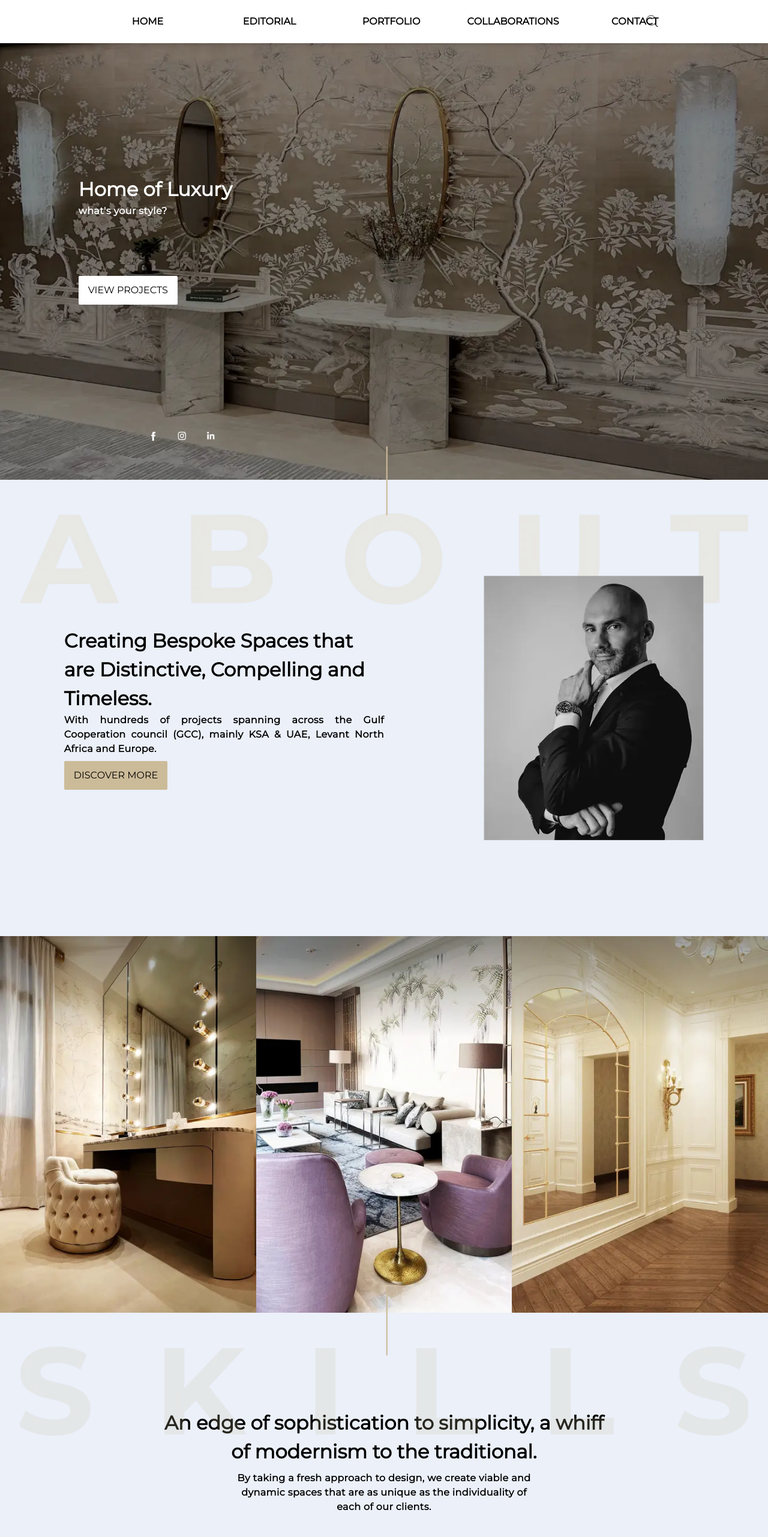
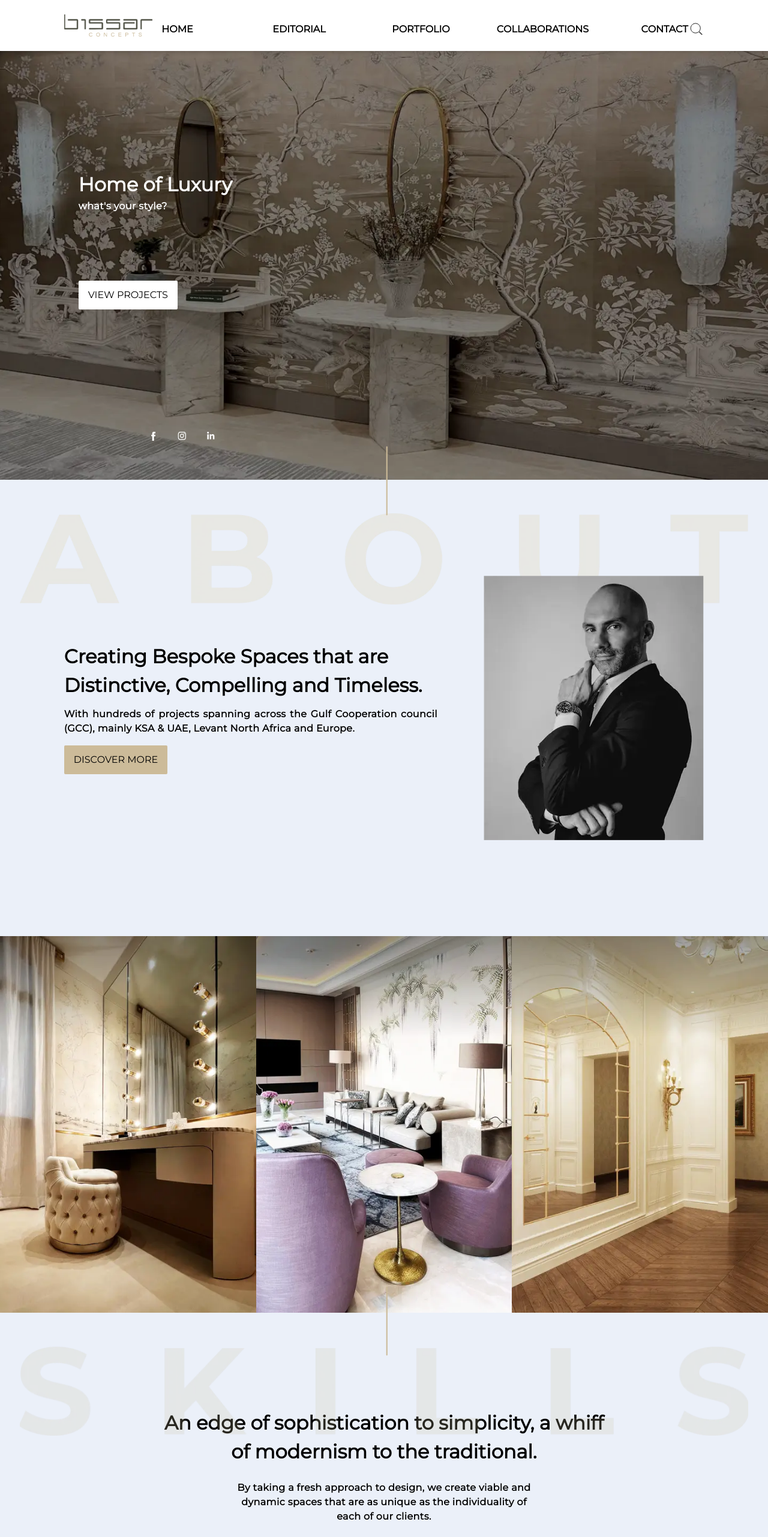
Before and after one commit to ninaismail/vue3, a Vue app: page / in a window 1280 px wide. Shown: the top 2563 px of the page at 60% size. Built offline with nearby package versions, Linux system fonts and the light colour scheme.

Commit message:
preperation for the second iteration

```diff
--- a/src/components/About.vue
+++ b/src/components/About.vue
@@ -6,8 +6,8 @@ import { RouterLink } from 'vue-router'
     <section class="relative flex flex-col items-center justify-center w-full h-full py-20 sm:py-40 bg-bg2">
         <img src="/images/backgrounds/about.webp" alt="About Bissar Concepts" width="1214" height="152" center cover responsive loading="lazy" class="absolute top-14"/>
         <div class="flex flex-wrap items-center justify-between w-10/12 h-full gap-6 mx-auto 2xl:w-8/12 lg:gap-0">
-            <div class="flex flex-col justify-between w-full gap-y-2 lg:w-6/12">
-                <div class="min-h-[20vh]">
+            <div class="flex flex-col justify-between w-full gap-3 lg:w-7/12">
+                <div class="min-h-[20vh] space-y-3">
                     <h1 class="lg:text-[32px] text-[28px] font-[700]">
                         Creating Bespoke Spaces that are Distinctive, Compelling and Timeless.
                     </h1>
--- a/src/components/Hero.vue
+++ b/src/components/Hero.vue
@@ -4,7 +4,7 @@ import Socials from '../components/Socials.vue'
 </script>
 <template>
   <section class="flex flex-col justify-center w-full h-screen bg-center bg-cover items-between bg-hero">
-    <div class="flex flex-col justify-between w-11/12 px-6 mx-auto 2xl:w-8/12 lg:w-10/12 gap-y-2">
+    <div class="flex flex-col justify-between w-11/12 px-6 mx-auto 2xl:w-8/12 lg:w-10/12 gap-3 space-y-3">
       <div class="min-h-[20vh]">
       <h1 class="text-white lg:text-[32px] text-[28px] font-[700]">
         Home of Luxury
--- a/src/components/Skills.vue
+++ b/src/components/Skills.vue
@@ -1,7 +1,7 @@
 <template>
     <section class="relative flex flex-col items-center justify-center w-full h-full min-h-screen gap-10 py-20 sm:py-40 bg-bg2">
         <img src="/images/backgrounds/skills.webp" alt="Skills - Bissar Concepts" width="1214" height="152" center cover responsive loading="lazy" class="absolute top-14"/>
-        <div class="flex flex-col items-center justify-center w-11/12 px-6 mx-auto 2xl:w-8/12 lg:w-10/12 gap-y-2">
+        <div class="flex flex-col items-center justify-center w-11/12 px-6 mx-auto 2xl:w-8/12 lg:w-10/12 gap-3 space-y-3">
             <h1 class="lg:text-[32px] text-[28px] font-[700] text-center lg:w-3/4">
                 An edge of sophistication to
                 simplicity, a whiff of modernism
@@ -11,7 +11,7 @@
         <div class="grid w-11/12 grid-cols-1 gap-6 mx-auto 2xl:w-8/12 lg:w-10/12 lg:grid-cols-3 md:grid-cols-2">
             <img src="/images/skills/skill1.webp" alt="Bissar Concepts" width="340" height="348" center cover responsive loading="lazy" class="aspect-square"/>
             <div class="flex flex-col items-center justify-center gap-2 border-4 border-accent2 max-w-[340px] max-h-[348px] aspect-square rounded-[2px] mx-auto">
-                <div class="flex flex-col items-center justify-center px-6 mx-auto gap-y-2">
+                <div class="flex flex-col items-center justify-center px-6 mx-auto gap-3 space-y-3">
                     <h1 class="lg:text-[24px] text-[20px] font-[700]">
                         Custom Designs
                     </h1>
@@ -24,7 +24,7 @@
             <img src="/images/skills/skill2.webp" alt="Bissar Concepts" width="340" height="348" center cover responsive loading="lazy" class="aspect-square md:ms-auto md:me-0"/>
 
             <div class="flex flex-col items-center justify-center gap-2 border-4 border-accent2 max-w-[340px] max-h-[348px] aspect-square rounded-[2px]">
-                <div class="flex flex-col items-center justify-center px-6 mx-auto gap-y-2">
+                <div class="flex flex-col items-center justify-center px-6 mx-auto gap-3 space-y-3">
                     <h1 class="lg:text-[24px] text-[20px] font-[700]">
                         Exquisite Furniture
                     </h1>
@@ -33,7 +33,7 @@
             </div>
             <img src="/images/skills/skill3.webp" alt="Bissar Concepts" width="340" height="348" center cover responsive loading="lazy" class="mx-auto aspect-square"/>
             <div class="flex flex-col items-center justify-center gap-2 border-4 border-accent2 max-w-[340px] max-h-[348px] aspect-square rounded-[2px] md:ms-auto md:me-0">
-                <div class="flex flex-col items-center justify-center px-6 mx-auto text-center gap-y-2">
+                <div class="flex flex-col items-center justify-center px-6 mx-auto text-center gap-3 space-y-3">
                     <h1 class="lg:text-[24px] text-[20px] font-[700]">
                         Luxury Homes Contract
                     </h1>
--- a/src/components/layouts/Footer.vue
+++ b/src/components/layouts/Footer.vue
@@ -44,7 +44,7 @@ const footerlinks = [
             No matter the projects, the scale or the style,  we always have the vision to create beautiful spaces that inspire, elevate and bring comfort.</p>
             <Socials small black/>
         </div>
-        <ul role="list" class="flex flex-wrap justify-between w-full lg:w-7/12 gap-y-3 list-style-none">
+        <ul role="list" class="flex flex-wrap justify-between w-full lg:w-7/12 gap-3 space-y-3 list-style-none">
             <li v-for="(item, key) in footerlinks" :key="key" class="w-full sm:w-1/2 md:w-1/3">
             <h1 class="text-lg font-[400] mb-3 uppercase">
               <span v-if="item.name" class="pb-2 border-b border-6 border-white">{{ item.name }}</span>
--- a/src/components/layouts/Header.vue
+++ b/src/components/layouts/Header.vue
@@ -46,9 +46,10 @@ onUnmounted(() => {
 
 <template>
   <div @mouseover="handleMouseOver" @mouseleave="handleMouseLeave" class="fixed z-[10] inset-0 w-full h-[64px]">
-    <header v-show="!isHidden || isMouseOver" role="header" class="items-center justify-between gap-3 p-6 mx-auto duration-500 bg-white shadow-md lg:flex"
+    <header v-show="!isHidden || isMouseOver" role="header" class="py-6 duration-500 bg-white shadow-md max-sm:px-6"
       :class="{'h-fit' : isOpen}">
-    <RouterLink id="Home" aria-label="go to home" to="/" class="lg:ps-[16.67%] ps-0">
+    <div class="items-center justify-between w-11/12 gap-3 mx-auto space-y-3 2xl:w-8/12 lg:w-10/12 lg:flex">
+      <RouterLink id="Home" aria-label="go to home" to="/">
         <img :src="logo" alt="Bissar Concepts logo" width="147" height="37" cover center responsive loading="eager"/>
       </RouterLink>
       <!-- Descktop -->
@@ -58,7 +59,7 @@ onUnmounted(() => {
           {{ item.name }}
         </RouterLink>
       </nav>
-    <div class="flex gap-2.5 items-center lg:pe-[16.67%] pe-0">
+      <div class="flex gap-2.5 items-center">
         <svg role="bottom" width="26" height="27" viewBox="0 0 26 27" fill="none" xmlns="http://www.w3.org/2000/svg" class="w-6 h-6 cursor-pointer">
         <path fill-rule="evenodd" clip-rule="evenodd" d="M23.353 22.896L22.646 23.603L16.993 17.95C15.401 19.375 13.305 20.25 11 20.25C6.029 20.25 2 16.219 2 11.249C2 6.27902 6.029 2.24902 11 2.24902C15.971 2.24902 20 6.27902 20 11.249C20 13.554 19.126 15.651 17.7 17.243L23.353 22.896Z" stroke="black"/>
         </svg>
@@ -78,6 +79,7 @@ onUnmounted(() => {
           {{ item.name }}
         </RouterLink>
       </nav>
+    </div>
     </header>
   </div>
 
```
Lines whose indentation alone changed are shown as unchanged.
